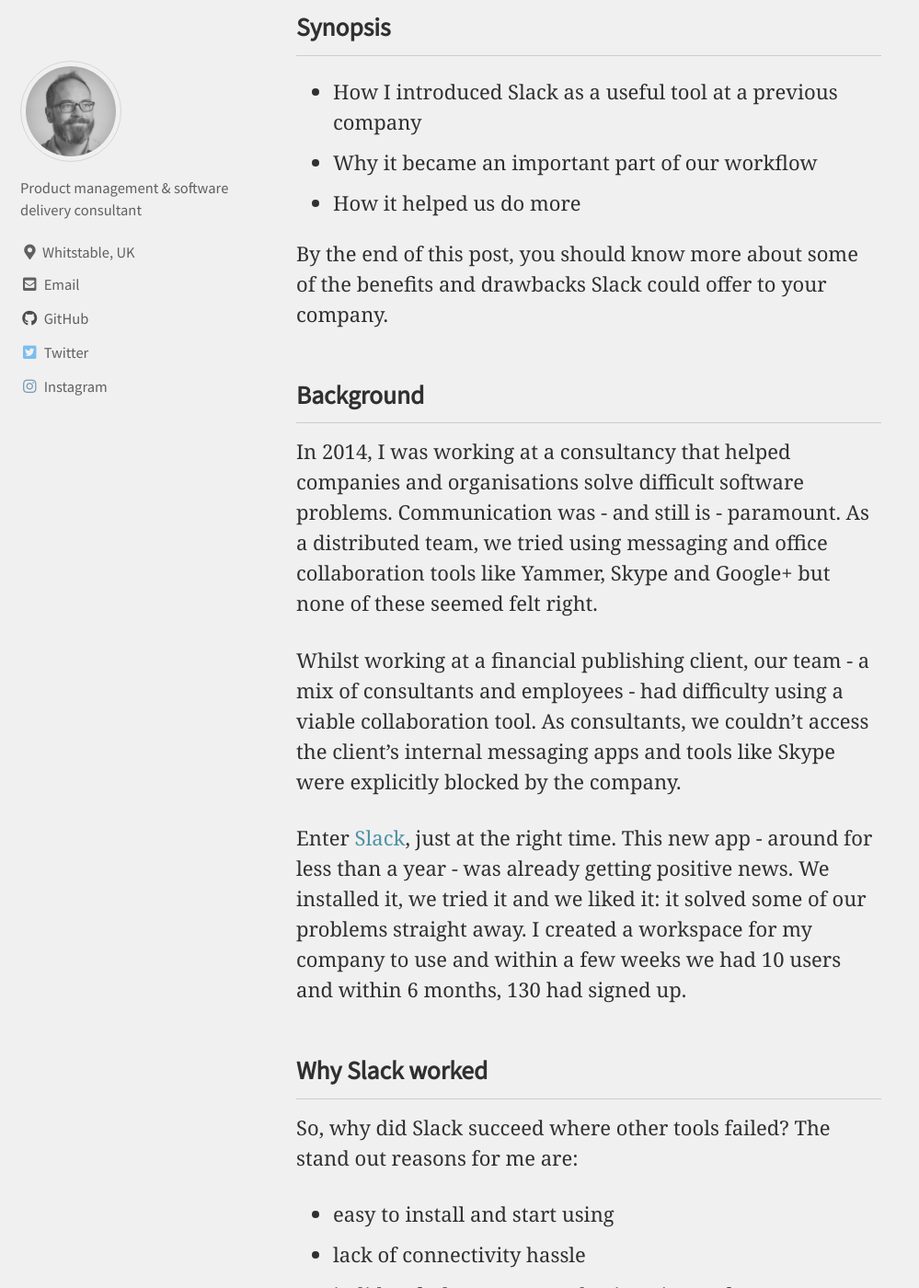
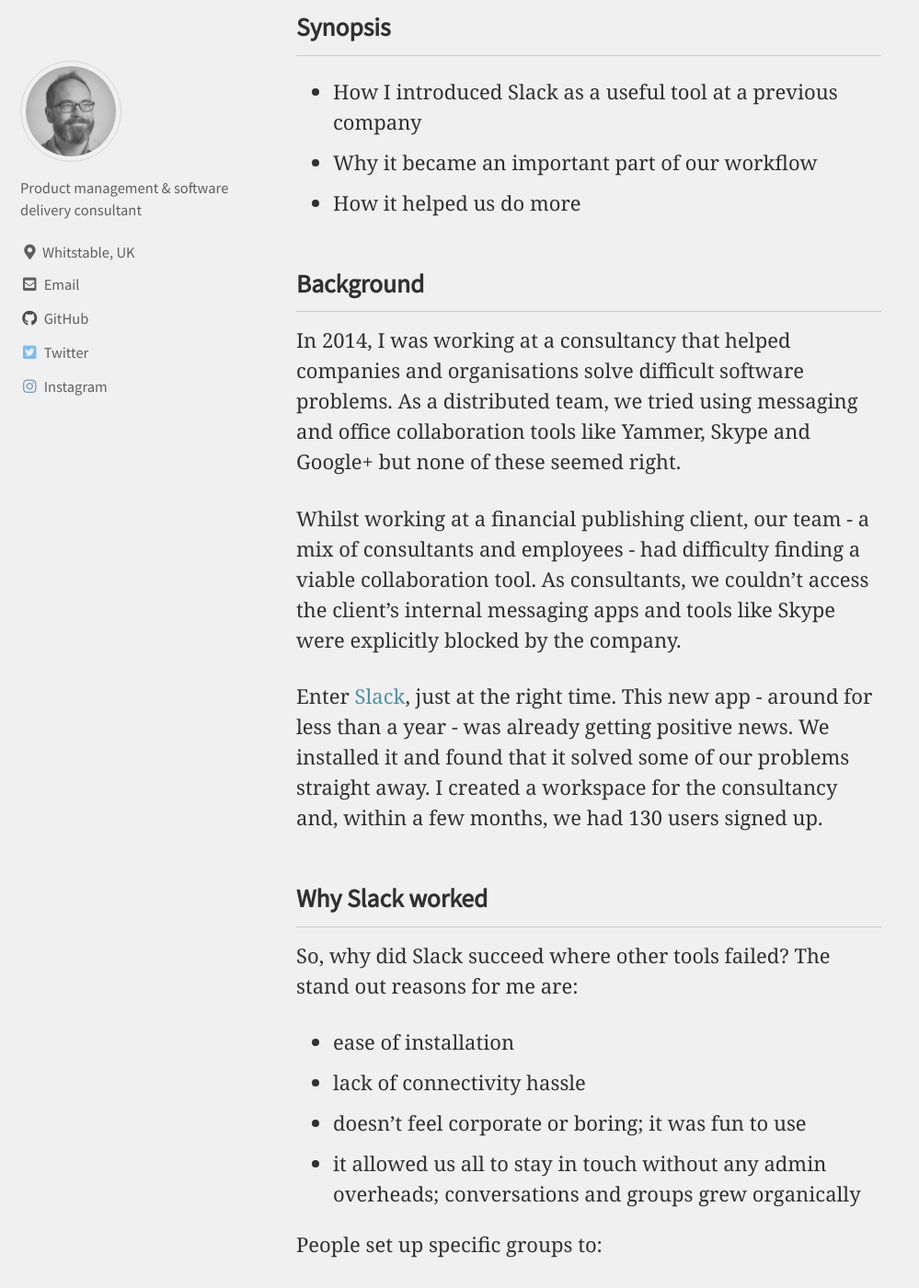
Before and after one commit to rhydlewis/rhydlewis.net, a Jekyll site: the page built from _posts/2020-08-19-8-reasons-why-slack.markdown, in a window 1280 px wide and 1400 px high, scrolled down 376 px. Shown: the whole window at 92% size, without its empty margins (0-999 px from the left). Built offline with Jekyll 4.4.1, drawn with Linux system fonts in a browser that asks for light colours; cached includes are drawn as plain includes; some web fonts are replaced; some of the changed text lies outside the part shown.

Commit message:
Minor edits to slack post

```diff
--- a/_posts/2020-08-19-8-reasons-why-slack.markdown
+++ b/_posts/2020-08-19-8-reasons-why-slack.markdown
@@ -8,7 +8,7 @@
 - talk
 ---
 
-I gave a talk about the benefits of Slack at a [Sullivan & Stanley](https://www.sullivanstanley.com) internal event in July. Here's a blogified version of the talk - enjoy!
+I gave a talk about the benefits of Slack at a [Sullivan & Stanley](https://www.sullivanstanley.com) internal event in July. Here's a blogified version - enjoy!
 <!--more-->
 
 ## Synopsis
@@ -17,33 +17,31 @@
 * Why it became an important part of our workflow
 * How it helped us do more
 
-By the end of this post, you should know more about some of the benefits and drawbacks Slack could offer to your company.
-
 ## Background
 
-In 2014, I was working at a consultancy that helped companies and organisations solve difficult software problems. Communication was  - and still is - paramount. As a distributed team, we tried using messaging and office collaboration tools like Yammer, Skype and Google+ but none of these seemed felt right.
+In 2014, I was working at a consultancy that helped companies and organisations solve difficult software problems. As a distributed team, we tried using messaging and office collaboration tools like Yammer, Skype and Google+ but none of these seemed right.
 
-Whilst working at a financial publishing client, our team - a mix of consultants and employees - had difficulty using a viable collaboration tool. As consultants, we couldn't access the client's internal messaging apps and tools like Skype were explicitly blocked by the company.
+Whilst working at a financial publishing client, our team - a mix of consultants and employees - had difficulty finding a viable collaboration tool. As consultants, we couldn't access the client's internal messaging apps and tools like Skype were explicitly blocked by the company.
 
-Enter [Slack](www.slack.com), just at the right time. This new app - around for less than a year - was already getting positive news. We installed it, we tried it and we liked it: it solved some of our problems straight away. I created a workspace for my company to use and within a few weeks we had 10 users and within 6 months, 130 had signed up.
+Enter [Slack](www.slack.com), just at the right time. This new app - around for less than a year - was already getting positive news. We installed it and found that it solved some of our problems straight away. I created a workspace for the consultancy and, within a few months, we had 130 users signed up.
 
 ## Why Slack worked
 
 So, why did Slack succeed where other tools failed? The stand out reasons for me are:
 
-- easy to install and start using
+- ease of installation
 - lack of connectivity hassle
-- it didn't feel corporate or boring - it was fun to use
-- it allowed us to stay in touch without hassle, there was no admin controlling the set up so conversations and groups could grow organically
+- doesn't feel corporate or boring; it was fun to use
+- it allowed us all to stay in touch without any admin overheads; conversations and groups grew organically
 
-People started to set up specific groups to:
+People set up specific groups to:
 
 - share status updates across the company/teams
-- keep in touch with distributed colleagues
-- start team discussions
-- talk about social, fun non-work topics
+- keep in touch with colleagues working at other client sites
+- start team and client discussions
+- talk about social and non-work topics
 
-Then people realised we could use it to help us:
+Then we saw increased use to:
 
 - promote fund raising and corporate responsibility actions
 - create and share help, how-to, FAQs content
@@ -53,11 +51,6 @@
 - improve our hiring and interview
 - co-ordinate our sales effort
 - easily integrate and receive updates from other apps and services
-
-Some of the problems we observed included:
-
-1. Slack gets noisy - fast. There is a lot of chatter so trying to keep up became pointless.
-2. Slack stores your data on their servers which is a risk for some companies.
 
 ## Traits
 
```
